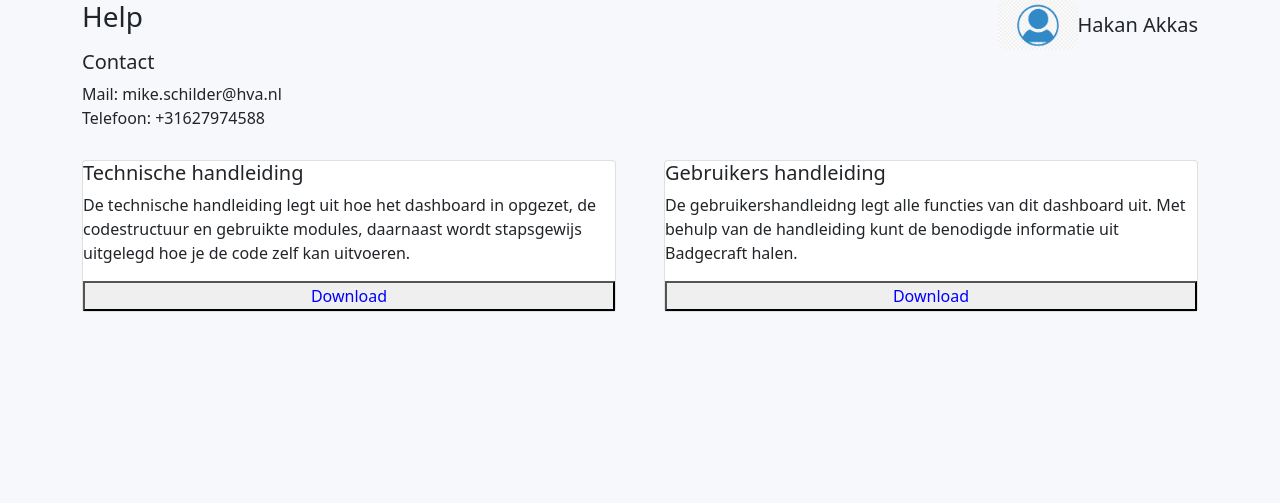
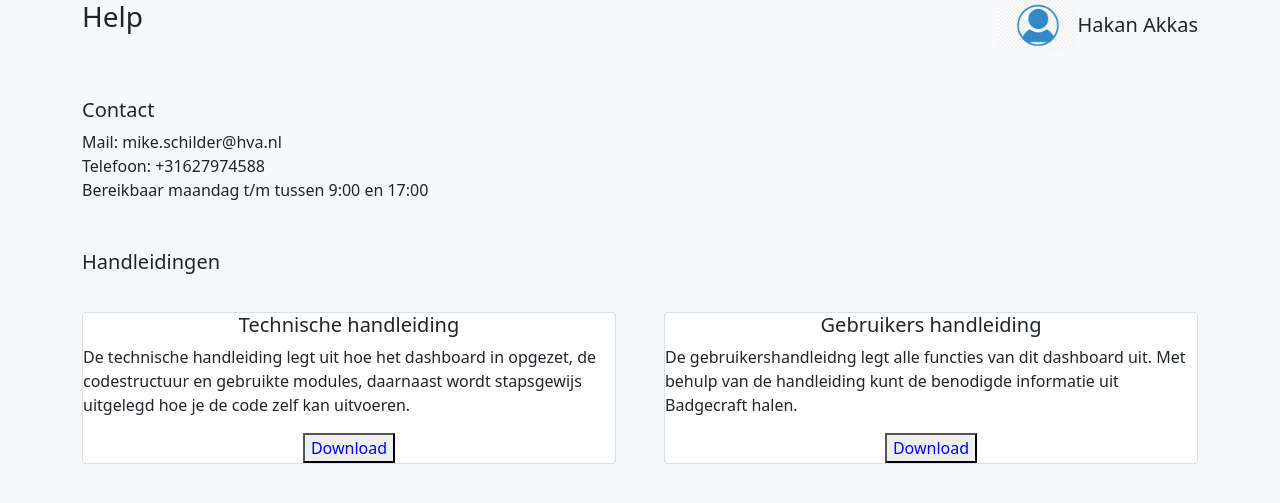
Before and after one commit to lucasvtoor/student-tracking, a Flask app: page /help in a window 1280 px wide. Shown: the top 503 px of the page. Run offline with Flask 2, Linux system fonts and the light colour scheme.

Commit message:
uitlijning verbetert. space tussen tekst nu.

```diff
--- a/app/static/css/helppage.css
+++ b/app/static/css/helppage.css
@@ -14,11 +14,14 @@ body {
 }
 .card {
     background-color: white;
+    align-items: center;
+    align-content: space-around;
 }
 .header {
     display: flex;
     justify-content: space-between;
     flex-direction: row;
+    margin-top: 5;
 }
 #currentUser img {
     width: 80px;
--- a/app/templates/helppage.html
+++ b/app/templates/helppage.html
@@ -20,12 +20,17 @@
 
           </div>
         <div>
-          <div class="header">
+          <div class="header mt-5">
                 <h5>Contact</h5>
           </div>
           <div>
                 <p class="card-text">Mail: mike.schilder@hva.nl<br>
-                Telefoon: +31627974588 </p>
+                Telefoon: +31627974588 <br>
+                Bereikbaar maandag t/m tussen 9:00 en 17:00<br>
+                </p>
+          </div>
+          <div class="header mt-5">
+            <h5>Handleidingen</h5>
           </div>
           <div class="row gx-5">
             <div class="col-sm-6">
```
